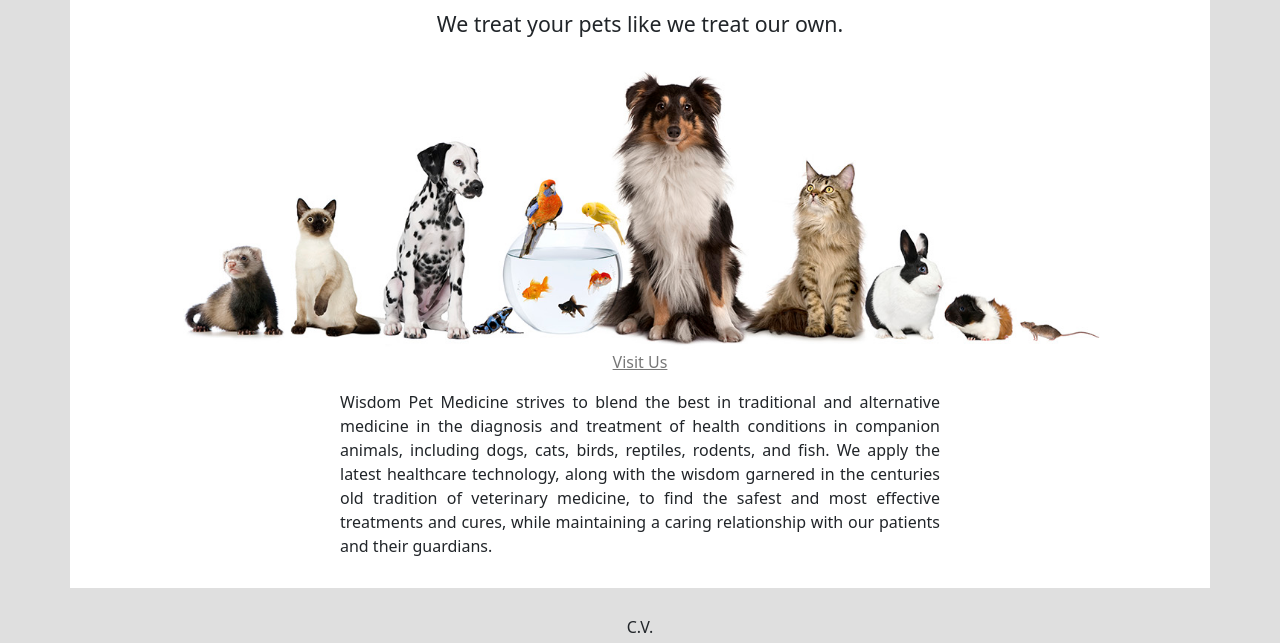
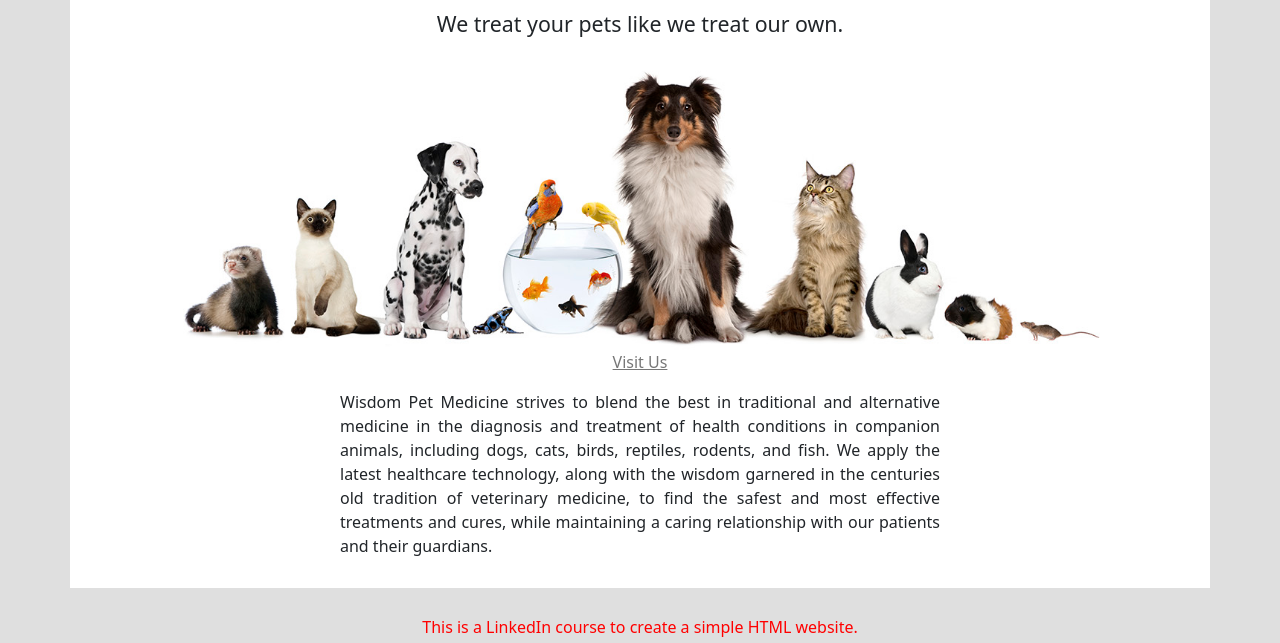
Before and after one commit to John-Urquhart/John-Urquhart, a plain HTML site: page wisdom_pets.html in a window 1280 px wide. Shown: the part 157-800 px from the top of the page. Drawn offline with nearby package versions, Linux system fonts and the light colour scheme.

Commit message:
Update wisdom_pets.html

```diff
--- a/wisdom_pets.html
+++ b/wisdom_pets.html
@@ -80,7 +80,7 @@
     </div>
 
     <div>
-      <h3 style="text-align: center; font-size: 16px; padding-top: 30px;">C.V.</h3>
+      <h3 style="text-align: center; font-size: 16px; color:red; padding-top: 30px;">This is a LinkedIn course to create a simple HTML website.</h3>
 
 
       <div class="row" style="background-color: white;">
```
